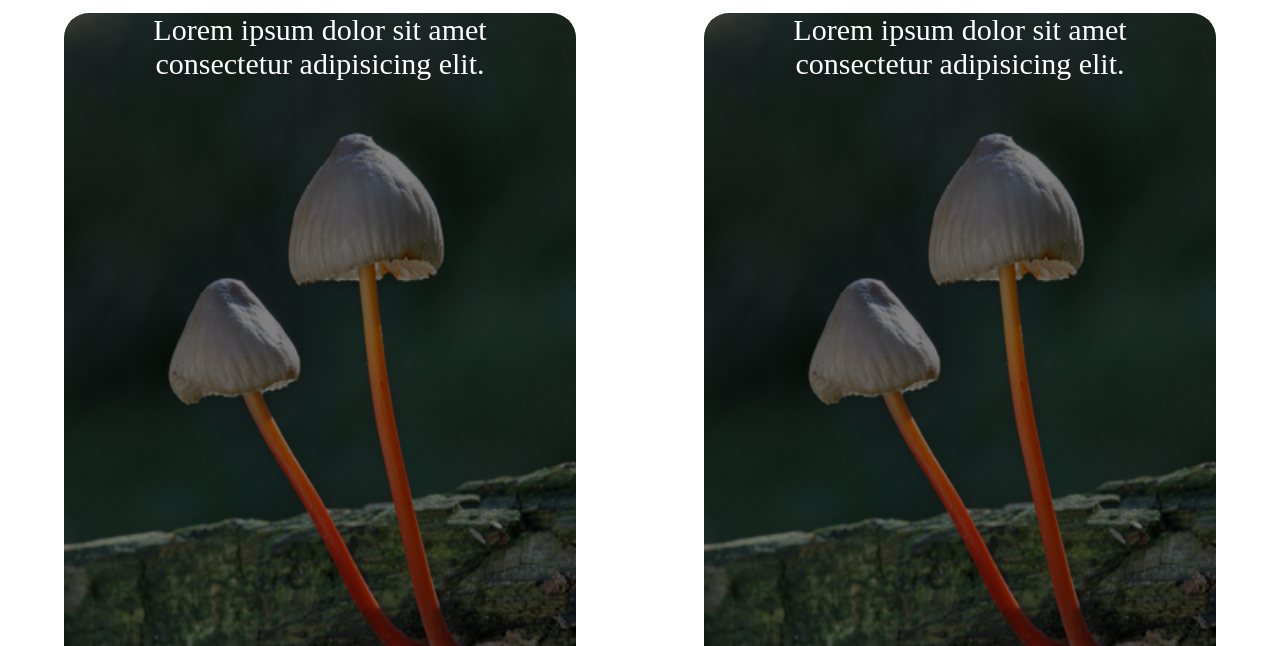
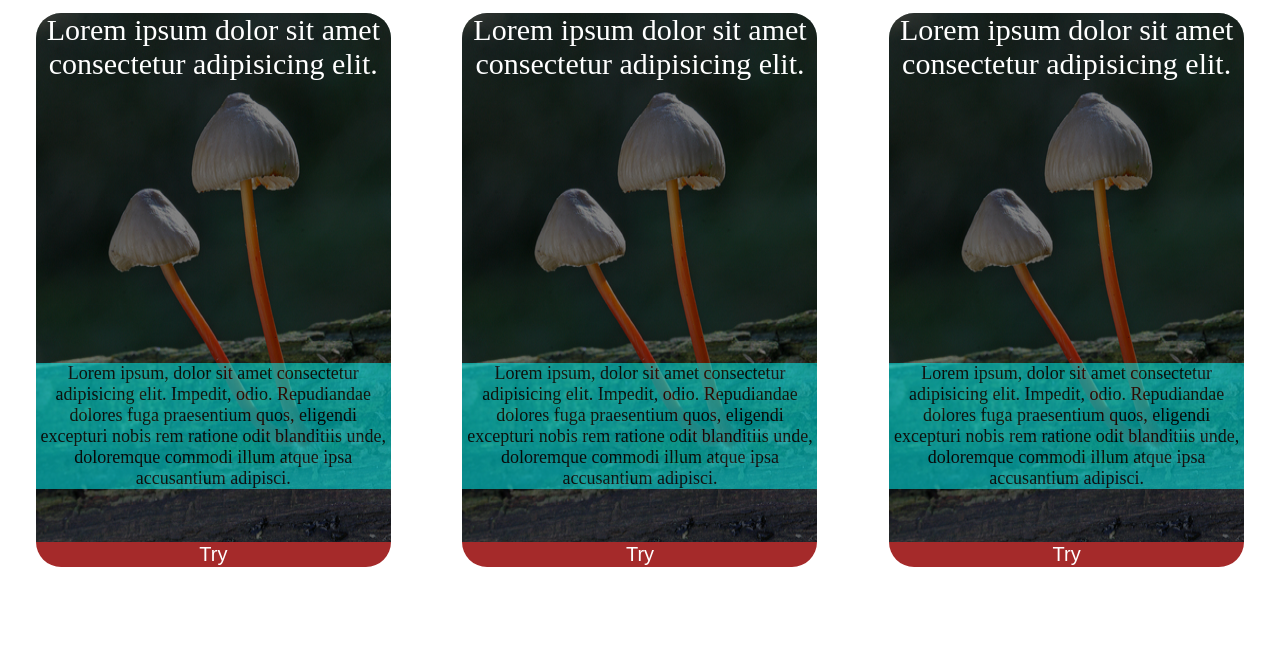
Before and after one commit to maksimzhytkevich/web_courses, a plain HTML site: page Practice01/Task 1/index.html in a window 1280 px wide. Shown: the part 115-761 px from the top of the page. Drawn offline with Linux system fonts and the light colour scheme.

Commit message:
Fixed first task

```diff
--- a/Practice01/Task 1/index.html
+++ b/Practice01/Task 1/index.html
@@ -38,16 +38,7 @@
         </div>
     </header>
     <div class="main" id="main">
-        <div class="card">
-            <div class="card-head"><img src="res/img.jpg">
-                <div class="text">Lorem ipsum dolor sit amet consectetur adipisicing elit.
-                    <div class="small-text">
-                        Lorem ipsum, dolor sit amet consectetur adipisicing elit. Impedit, odio. Repudiandae dolores
-                        fuga praesentium quos, eligendi excepturi nobis rem ratione odit blanditiis unde, doloremque
-                        commodi illum atque ipsa accusantium adipisci.
-                    </div>
-                </div>
-            </div><button class="card-button">Try</button>
+
         </div>
     </div>
 
--- a/Practice01/Task 1/style.css
+++ b/Practice01/Task 1/style.css
@@ -111,6 +111,7 @@ header img {
 .card {
     margin-bottom: 5%;
     margin-top: 5%;
+    height: auto;
 }
 
 .card-head {
@@ -121,7 +122,8 @@ header img {
     width: 100%;
     border-top-left-radius: 25px;
     border-top-right-radius: 25px;
-    max-width: 40vw;
+    max-width: 50vw;
+    min-width: 25vw;
 }
 
 .text {
@@ -131,11 +133,11 @@ header img {
     color: white;
     font-size: 30px;
     text-align: center;
-    padding-left: 5%;
-    padding-right: 5%;
     background-color: rgba(0, 0, 0, 0.5);
     border-top-left-radius: 25px;
     border-top-right-radius: 25px;
+    max-width: 50vw;
+    min-width: 25vw;
 }
 
 .card-button {
@@ -148,6 +150,7 @@ header img {
     border-bottom-right-radius: 25px;
     border: 0px;
     outline: none;
+    min-width: 25vw;
 }
 
 .card-button:hover {
@@ -164,4 +167,5 @@ header img {
     position: absolute;
     left: 0;
     bottom: 10%;
+    min-width: 25vw;
 }
--- a/Practice01/Task 1/task.js
+++ b/Practice01/Task 1/task.js
@@ -3,7 +3,7 @@ function goleverx() {
 }
 
 
-for (var i = 0; i < 11; i++) {
+for (var i = 0; i < 12; i++) {
     var el = document.createElement("div");
     el.classList.add("card");
     el.innerHTML = '<div class="card-head"><img src="res/img.jpg"><div class="text">Lorem ipsum dolor sit amet consectetur adipisicing elit.<div class="small-text">Lorem ipsum, dolor sit amet consectetur adipisicing elit. Impedit, odio. Repudiandae dolores fuga praesentium quos, eligendi excepturi nobis rem ratione odit blanditiis unde, doloremque commodi illum atque ipsa accusantium adipisci.</div></div></div><button class="card-button">Try</button>';
```
Also changed, not shown: Practice01/Task 1/res/img1.jpg (added), Practice01/Task 2/res/img.jpg (deleted).
